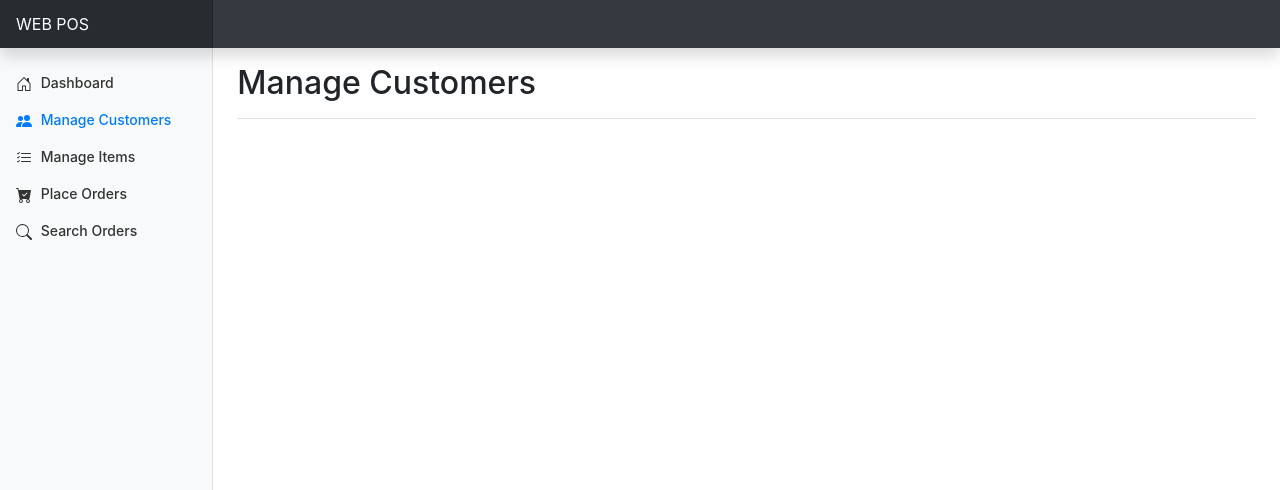
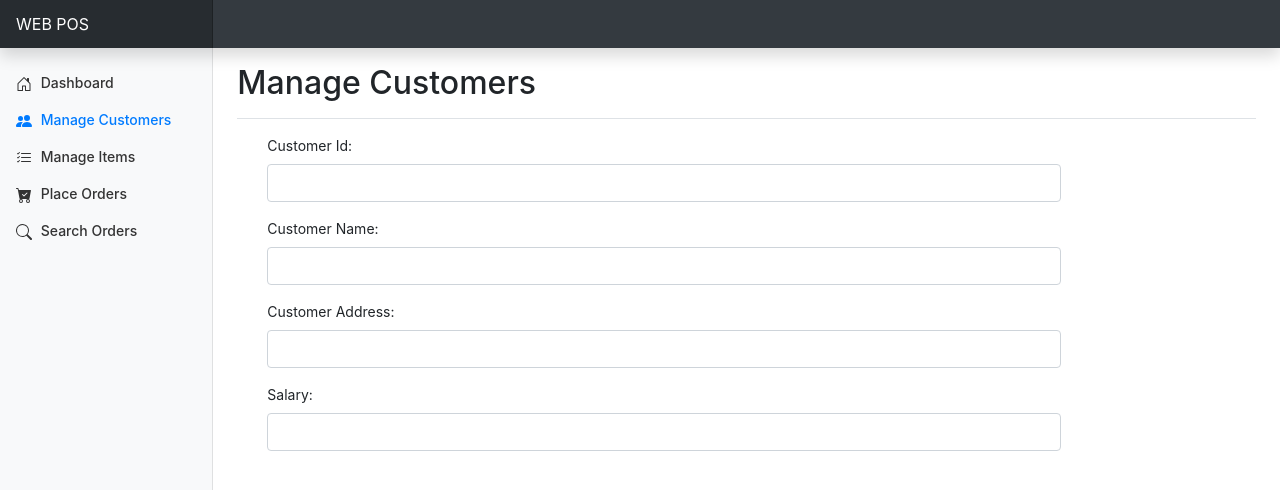
Before and after one commit to Practise-playground/POS-FrontEnd-with-Bootstrap-2, a website: page manage-customers.html in a window 1280 px wide. Shown: the top 490 px of the page. Drawn offline with nearby package versions, Linux system fonts and the light colour scheme.

Commit message:
Add input fields to Manage Customer

```diff
--- a/manage-customers.html
+++ b/manage-customers.html
@@ -97,7 +97,28 @@
             <div class="d-flex justify-content-between flex-wrap flex-md-nowrap align-items-center pt-3 pb-2 mb-3 border-bottom">
                 <h1 class="h2">Manage Customers</h1>
             </div>
-
+            <div class="col-md-12">
+                <div class="form-group">
+                    <label for="customer_id" class="required col-sm-3 col-md-3 col-lg-2 control-label ">Customer Id:</label>			<div class="col-sm-9 col-md-9 col-lg-10">
+                    <input type="text" name="customer_id" value="" class="form-control" id="customer_id"  />
+                </div>
+                </div>
+                <div class="form-group">
+                    <label for="customer_name" class="required col-sm-3 col-md-3 col-lg-2 control-label ">Customer Name:</label>			<div class="col-sm-9 col-md-9 col-lg-10">
+                    <input type="text" name="customer_name" value="" class="form-control" id="customer_name"  />
+                </div>
+                </div>
+                <div class="form-group">
+                    <label for="address" class="required col-sm-3 col-md-3 col-lg-2 control-label ">Customer Address:</label>			<div class="col-sm-9 col-md-9 col-lg-10">
+                    <input type="text" name="address" value="" class="form-control" id="address"  />
+                </div>
+                </div>
+                <div class="form-group">
+                    <label for="salary" class="required col-sm-3 col-md-3 col-lg-2 control-label ">Salary:</label>			<div class="col-sm-9 col-md-9 col-lg-10">
+                    <input type="text" name="salary" value="" class="form-control" id="salary"  />
+                </div>
+                </div>
+            </div>
         </main>
     </div>
 </div>
```
